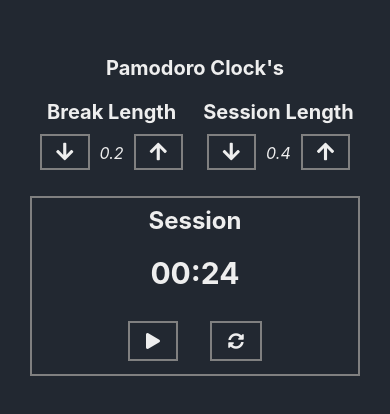
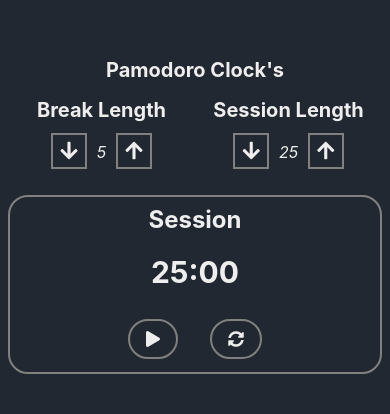
Before and after one commit to agboolaidris/build_clock, a React (Create React App) app: page / in a window 390 px wide. Shown: the part 206-620 px from the top of the page. Built offline with nearby package versions, Linux system fonts and the light colour scheme.

Commit message:
update files

```diff
--- a/src/App.js
+++ b/src/App.js
@@ -5,18 +5,17 @@ const { default: Set_clock } = require("./Set_clock");
 
 function App() {
   const [state, setstate] = useState({
-    break_count:0.2,
-  session_count:0.4,
+    break_count:5,
+  session_count:25,
   current_timer:'Session',
   isPlaying:false
+})
 
-  })
-  const clock = state.session_count
 
-  const [clock_count, Setclock_count] = useState(clock*60);
+  const [clock_count, Setclock_count] = useState( 25*60);
   const [interval, setinterval] = useState(undefined)
 
-
+  // BREAK AND SESSION INCREMENT AND DECREMENNT FUNCTION
   const break_increment = () => {
     if(state.break_count <60){
       setstate({
@@ -56,7 +55,7 @@ function App() {
   };
 
 
-
+// CLOCK COUNT FUNCTION
  const handle_clock_count = ()=>{
     Setclock_count(prev=>prev - 1)
 
@@ -65,7 +64,7 @@ function App() {
 
 
 
-  //convert the clock-count value to real time
+  // CONVERTION THE CLOCK COUNT VALUE TO  MM:SS FUNCTION
   const convertToTime = (num)=>{
     let min = Math.floor(num/60);
     min= min < 10 ? `0${min}` : min
@@ -75,7 +74,7 @@ function App() {
     return `${min}:${sec}`
 }
 
-  // handle the pause and play button
+  //HANDLE THE PAUSE AND PLAY BUTTON
   const pause_play = ()=>{
 
       const {isPlaying} = state;
@@ -99,7 +98,7 @@ function App() {
   }
 
 
-//handle reset button
+// HANDLE RESET BUTTON
 
 const reset = ()=>{
   Setclock_count(25*60)
@@ -117,7 +116,16 @@ const reset = ()=>{
 
 }
 
-const app = ()=>{
+// SOUND PLAY FUNCTION
+const playSound = ()=>{
+  const audio = document.getElementById('beep')
+  audio.play()
+
+}
+
+
+// FUNCTION THAT HANDLE SOUND WHEN CLOCK COUNT IS 00:00
+const study_clockCount = ()=>{
 if(clock_count < 0){
   setstate({
     ...state,
@@ -133,19 +141,11 @@ if(clock_count < 0){
 
 
 useEffect(() => {
-
-  console.log(state.session_count)
-  app()
+  study_clockCount()
 }, [pause_play])
 
 
-// sound function
 
-const playSound = ()=>{
-  const audio = document.getElementById('beep')
-  audio.play()
-
-}
   return (
     <div className="App">
 
--- a/src/index.css
+++ b/src/index.css
@@ -36,12 +36,7 @@ body {
 .App {
   padding: 1em 3em;
   color: #eeeeee;
-  max-width: 500px;
-}
-@media only screen and (max-width: 500px) {
-  .App {
-    padding: 0.5em;
-  }
+  width: 500px;
 }
 
 #setting {
@@ -57,9 +52,6 @@ body {
 #type {
   grid-area: 1/1/2/3;
 }
-span {
-  cursor: pointer;
-}
 
 #break span,
 #session span {
@@ -68,11 +60,17 @@ span {
   font-weight: bolder;
   padding: 0.2em 0.7em;
   border: 2px solid gray;
+  cursor: pointer;
+}
+
+span:hover {
+  background: darkgray;
 }
 
 #timer {
   text-align: center;
   border: 2px solid gray;
+  border-radius: 20px;
   margin-top: 2em;
   padding: 0.5em;
 }
@@ -85,5 +83,19 @@ span {
   display: inline-block;
   margin: 5px 1em;
   border: 2px solid gray;
+  border-radius: 30px;
   padding: 0.5em 1em;
 }
+@media only screen and (max-width: 500px) {
+  .App {
+    padding: 0.5em;
+    width: 100%;
+  }
+  #setting {
+    gap: 0;
+  }
+  #break span,
+  #session span {
+    padding: 4px 7px;
+  }
+}
```
Also changed, not shown: 1 other file (tests, documents, lock files or other folders).
